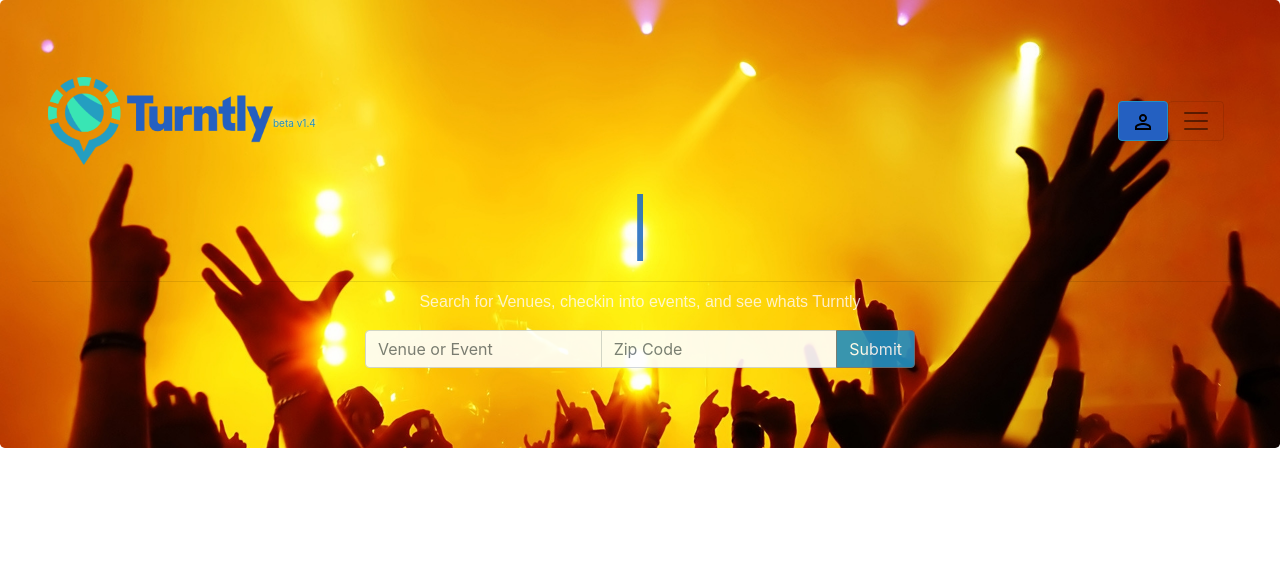
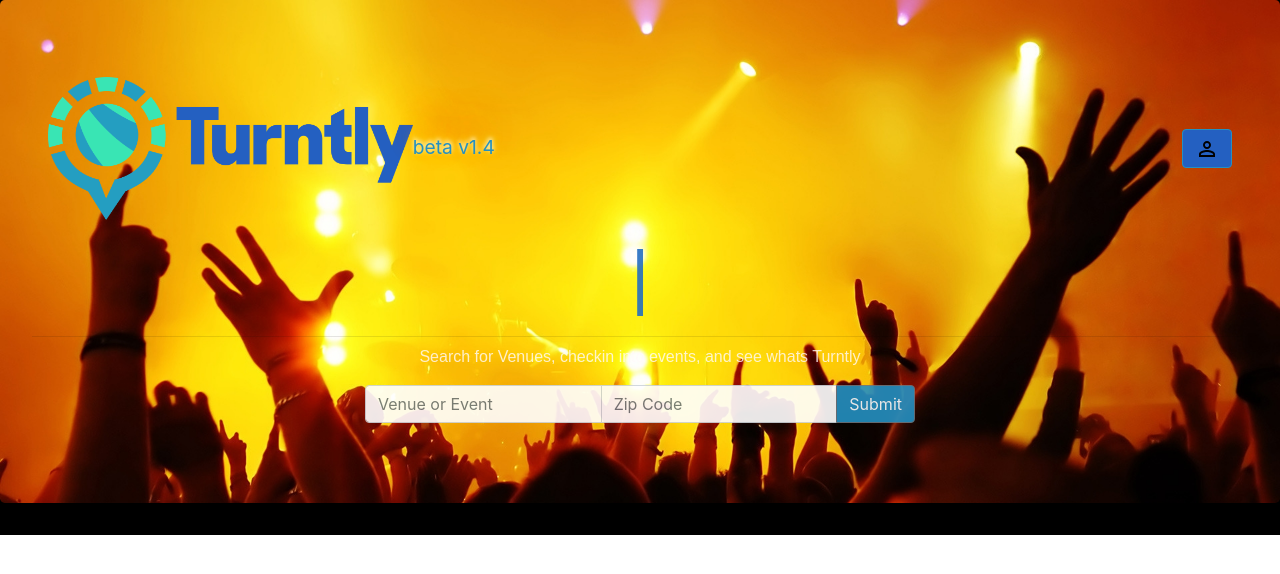
Before and after one commit to ClassyP/turntly, a React (Create React App) app: page / in a window 1280 px wide. Shown: the top 574 px of the page. Built offline with nearby package versions, Linux system fonts and the light colour scheme; a web font is replaced by a local one.

Commit message:
style updates with vh vw

```diff
--- a/src/App.css
+++ b/src/App.css
@@ -1,10 +1,6 @@
 .App {
   text-align: center;
-}
-
-.App-logo {
-  animation: App-logo-spin infinite 20s linear;
-  height: 80px;
+  background: black;
 }
 
 .App-header {
@@ -13,16 +9,3 @@
   padding: 20px;
   color: white;
 }
-
-.App-title {
-  font-size: 1.5em;
-}
-
-.App-intro {
-  font-size: large;
-}
-
-@keyframes App-logo-spin {
-  from { transform: rotate(0deg); }
-  to { transform: rotate(360deg); }
-}
--- a/src/Chatbox/Chatbox.css
+++ b/src/Chatbox/Chatbox.css
@@ -5,4 +5,5 @@
 
 .messages {
   height: 80px;
+  margin: auto;
 }
--- a/src/Header/Header.css
+++ b/src/Header/Header.css
@@ -23,6 +23,8 @@
   width: 100%;
   max-height: 100px;
   height: 100%;
+  max-width: 28.5vw;
+  max-height: 22.5vw;
 }
 
 #search-key {
@@ -39,7 +41,7 @@
 
 #beta {
   color: #2490c1;
-  font-size: 10px;
+  font-size: 1.5vw;
   text-shadow: 0px -2px 4px #fff, 0px -2px 10px #ff3, 0px -10px 20px #f90,
     0px -20px 40px #c33;
 }
--- a/src/Header/Header.js
+++ b/src/Header/Header.js
@@ -42,7 +42,7 @@ export default class Header extends React.Component {
                 <span id="beta">beta v1.4</span>
               </NavbarBrand>
               <Loginmodel />
-              <NavbarToggler onClick={this.toggleNavbar} className="mr-2" />
+              {/*<NavbarToggler onClick={this.toggleNavbar} className="mr-2" />
               <Collapse isOpen={!this.state.collapsed} navbar>
                 <Nav navbar>
                   <NavItem>
@@ -54,7 +54,7 @@ export default class Header extends React.Component {
                     </NavLink>
                   </NavItem>
                 </Nav>
-              </Collapse>
+              </Collapse>*/}
             </Navbar>
           </div>
           <h1 className="display-3">
--- a/src/Loginmodal/Loginmodal.css
+++ b/src/Loginmodal/Loginmodal.css
@@ -2,4 +2,11 @@
   border-color: #2490c1;
   background-color: #2460c1;
   color: #39e54b;
+  max-width: 9vw;
+  max-height: 7vh;
 }
+
+#login {
+  max-width: 6vw;
+  max-height: 6vh;
+}
--- a/src/Loginmodal/Loginmodal.js
+++ b/src/Loginmodal/Loginmodal.js
@@ -24,7 +24,7 @@ class Loginmodel extends React.Component {
       <div>
         <Button id="login-button" onClick={this.toggle}>
           {this.props.buttonLabel}
-          <img src={person} alt="person" />
+          <img src={person} alt="person" id="login" responsive />
         </Button>
         <Modal
           isOpen={this.state.modal}
```
